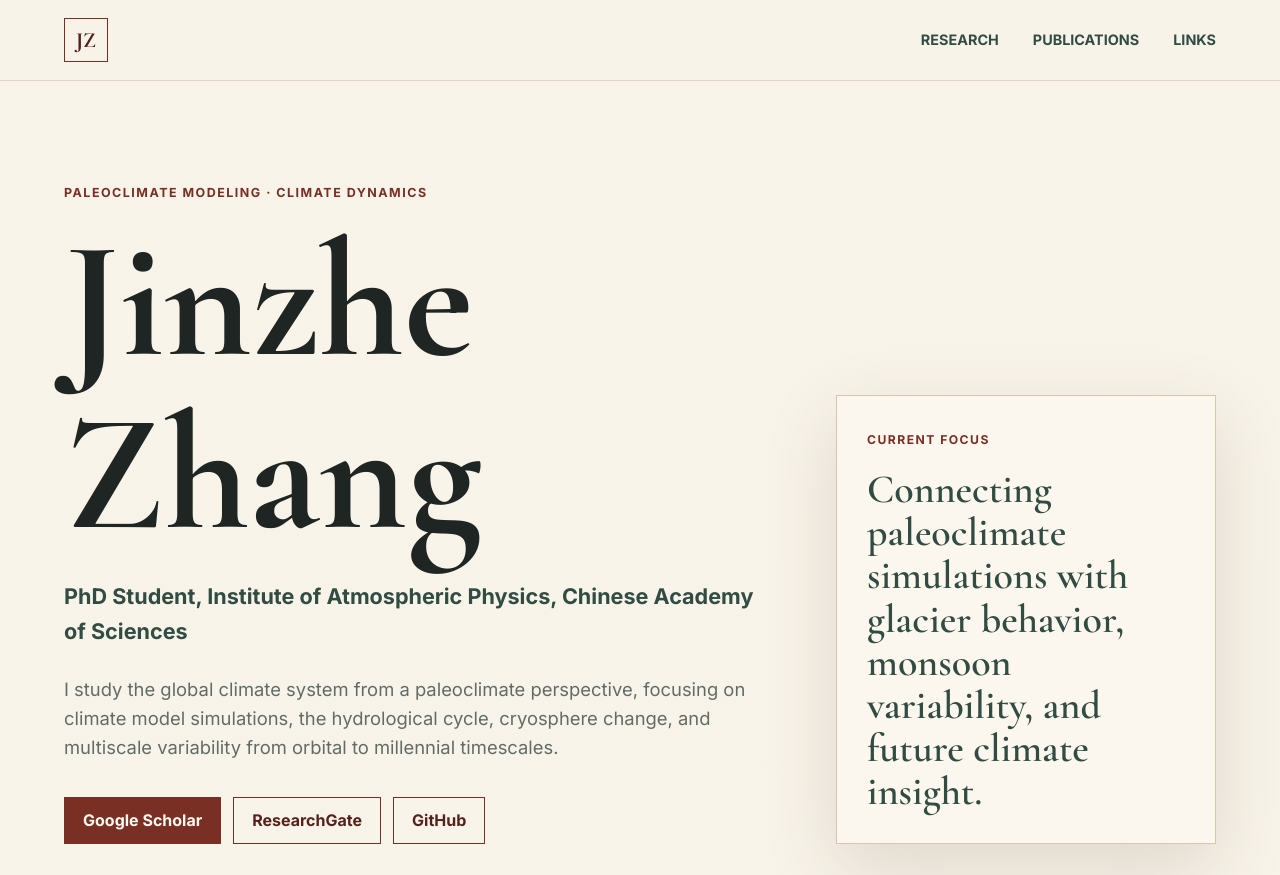
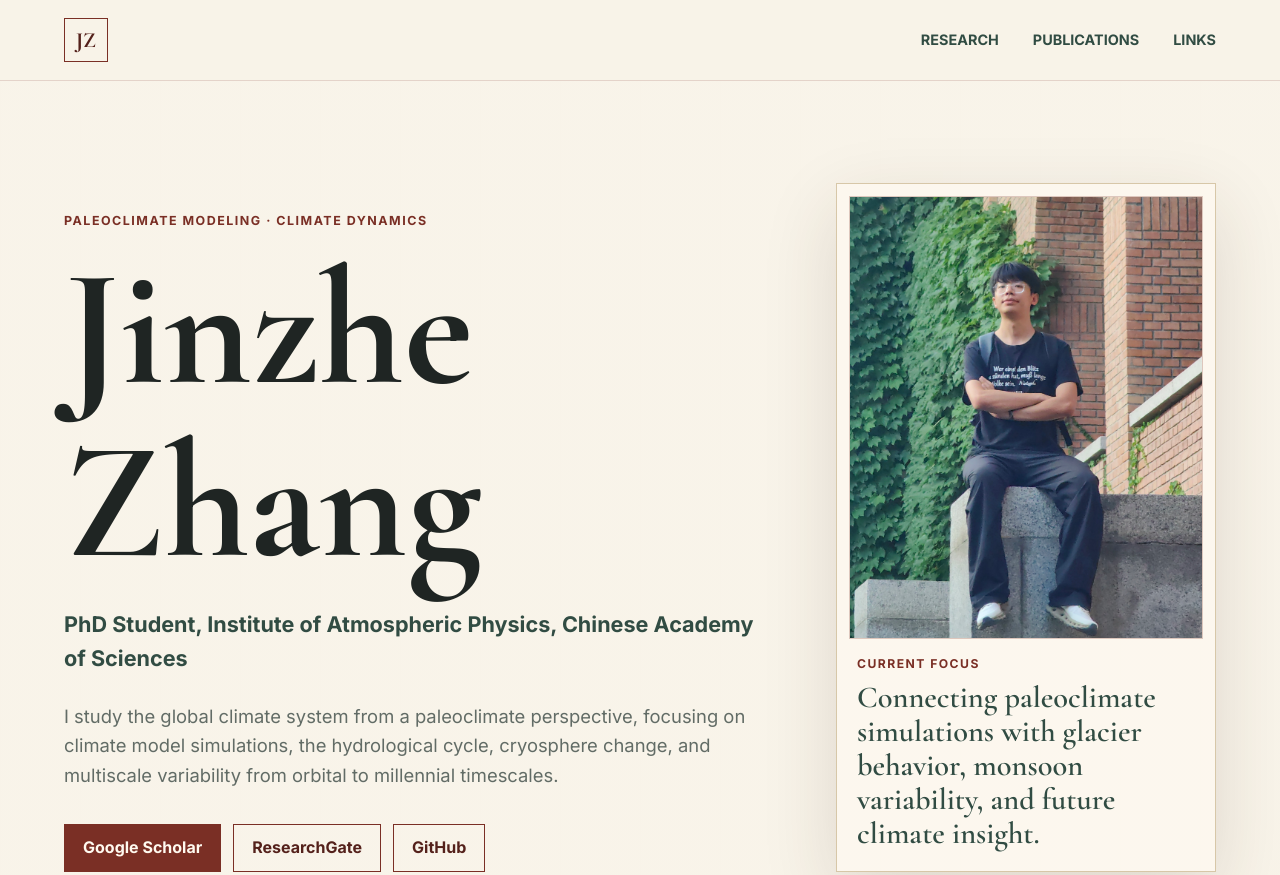
Before and after one commit to Zhangjzh2021/Zhangjzh2021.github.io, a plain HTML site: page index.html in a window 1280 px wide. Shown: the top 875 px of the page. Drawn offline with nearby package versions, Linux system fonts and the light colour scheme.

Commit message:
Show profile photo on homepage

```diff
--- a/index.html
+++ b/index.html
@@ -51,13 +51,17 @@
             <a href="https://github.com/Zhangjzh2021">GitHub</a>
           </div>
         </div>
-        <aside class="hero-panel" aria-label="Research focus summary">
-          <span class="panel-label">Current Focus</span>
-          <p>
+        <figure class="portrait-card" aria-label="Portrait of Jinzhe Zhang">
+          <img
+            src="assets/profile.jpeg"
+            alt="Jinzhe Zhang standing in front of a brick wall and green ivy"
+          />
+          <figcaption>
+            <span class="panel-label">Current Focus</span>
             Connecting paleoclimate simulations with glacier behavior, monsoon
             variability, and future climate insight.
-          </p>
-        </aside>
+          </figcaption>
+        </figure>
       </section>
 
       <section class="section" id="research" aria-labelledby="research-title">
--- a/style.css
+++ b/style.css
@@ -165,28 +165,42 @@ h1 {
   transform: translateY(-2px);
 }
 
-.hero-panel {
-  padding: 30px;
+.portrait-card {
+  margin: 0;
+  padding: 12px;
   border: 1px solid var(--line);
   background: rgba(255, 250, 240, 0.68);
   box-shadow: var(--shadow);
 }
 
+.portrait-card img {
+  display: block;
+  width: 100%;
+  aspect-ratio: 4 / 5;
+  object-fit: cover;
+  object-position: 50% 34%;
+  border: 1px solid rgba(122, 47, 37, 0.24);
+}
+
+.portrait-card figcaption {
+  margin: 18px 8px 8px;
+  color: var(--green);
+  font-family: "Cormorant Garamond", Georgia, serif;
+  font-size: clamp(1.35rem, 3vw, 1.9rem);
+  font-weight: 600;
+  line-height: 1.12;
+}
+
 .panel-label {
+  display: block;
+  margin-bottom: 10px;
   color: var(--accent);
+  font-family: Inter, system-ui, -apple-system, BlinkMacSystemFont, "Segoe UI",
+    sans-serif;
   font-size: 0.76rem;
   font-weight: 800;
   text-transform: uppercase;
   letter-spacing: 0.12em;
-}
-
-.hero-panel p {
-  margin: 16px 0 0;
-  color: var(--green);
-  font-family: "Cormorant Garamond", Georgia, serif;
-  font-size: clamp(1.7rem, 4vw, 2.5rem);
-  font-weight: 600;
-  line-height: 1.08;
 }
 
 .section {
```
